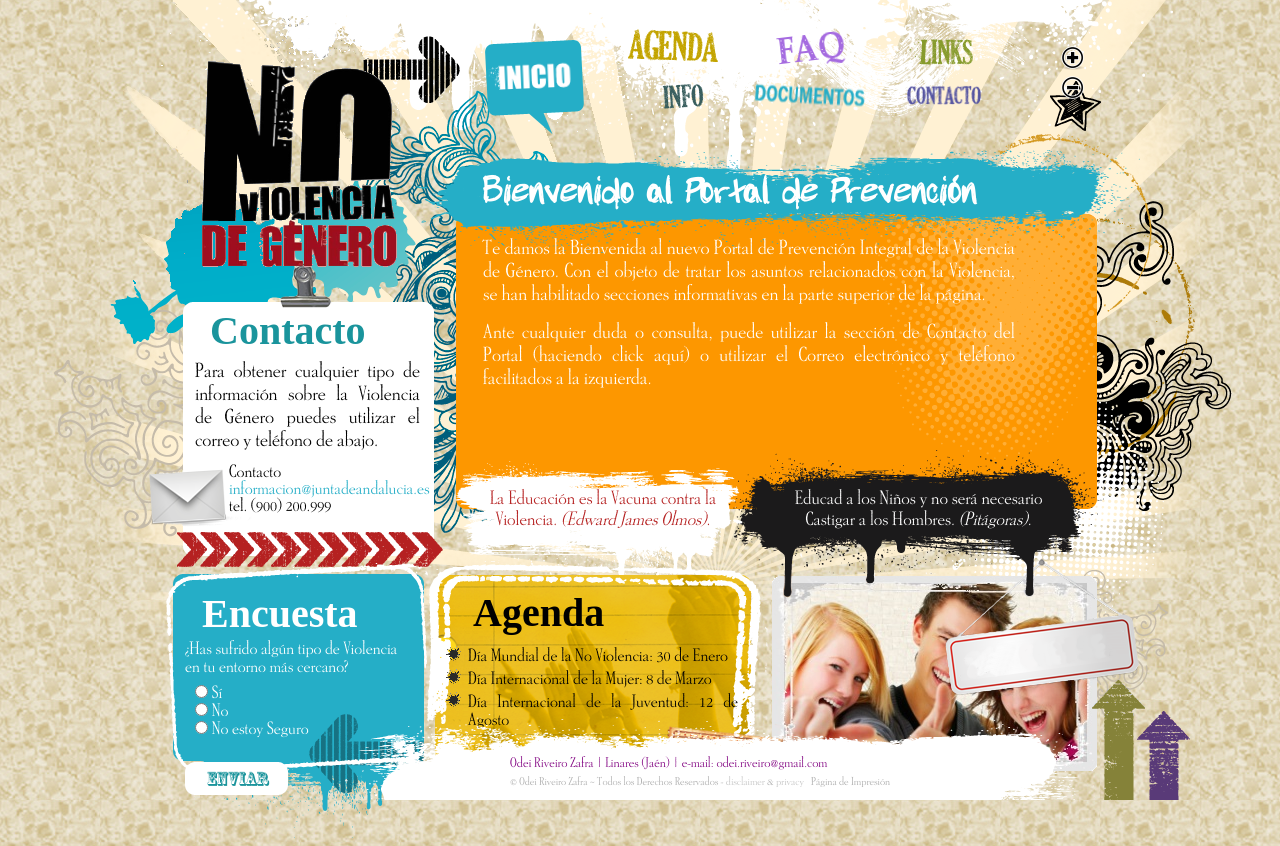
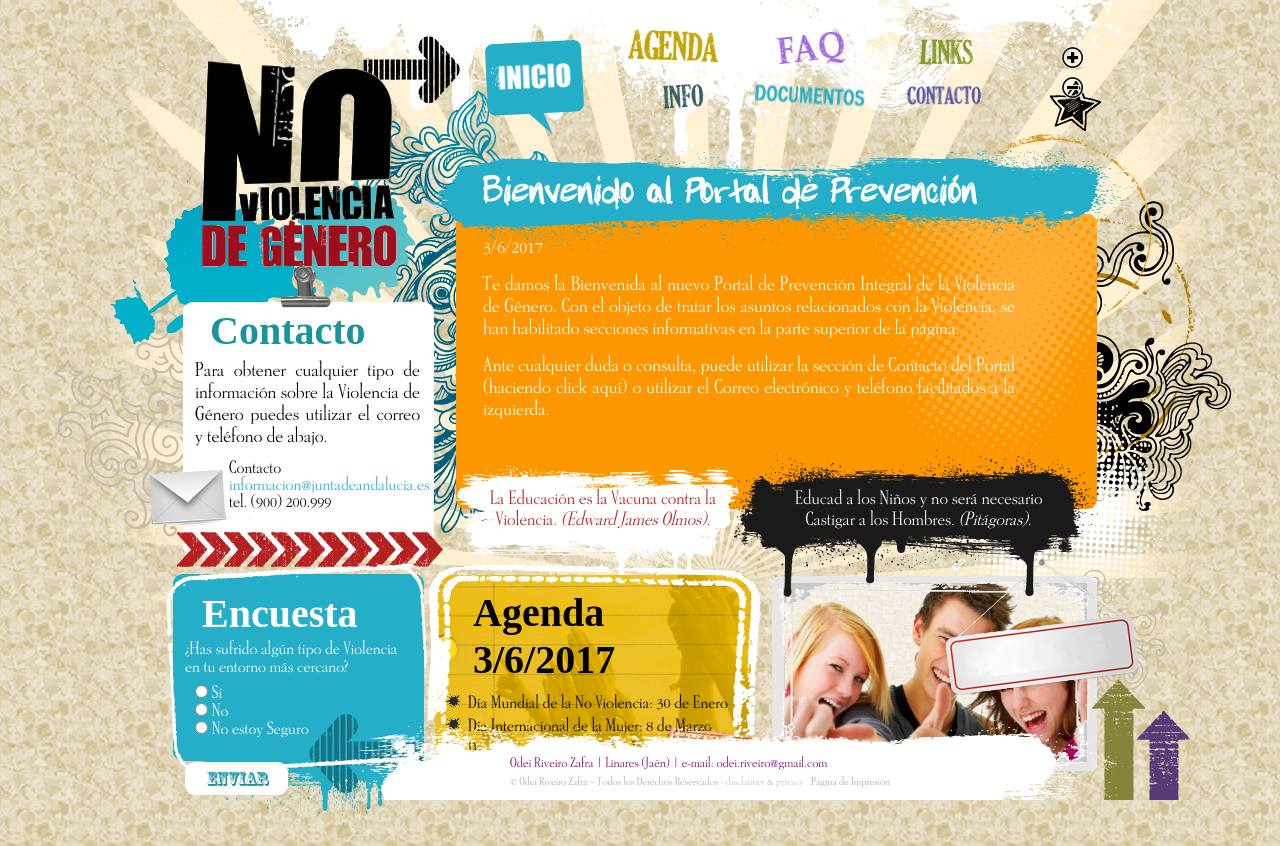
Before and after one commit to OdeiRZ/Portal_Prevencion_Violencia_Genero, a plain HTML site: page public/index.html in a window 1280 px wide. Both pictures are taken after a click on the picture 1072 px from the left and 87 px from the top of the page. Drawn offline with nearby package versions, Linux system fonts and the light colour scheme; a web font is replaced by a local one.

Commit message:
Agregada referencia a script externo

```diff
--- a/public/index.html
+++ b/public/index.html
@@ -5,6 +5,8 @@
 		<title>Portal de Prevención</title>
         <link rel="stylesheet" type="text/css" href="css/estilos.css" media="screen">
         <link rel="shortcut icon" type="image/png" href="img/favicon.png">
+		<script language="JavaScript" src="http://code.jquery.com/jquery-1.10.2.min.js"></script>
+		<script language="JavaScript" src="js/script.js"></script>
     </head>
     <body id="inicio">
         <div id="contenido">
--- /dev/null
+++ b/public/js/script.js
@@ -0,0 +1,27 @@
+var zoom = 0;
+var maxZoom = 5;
+
+$(document).ready(function() {
+	var fecha = new Date();
+	$("#fecha").html(fecha.getDate() + "/" + (fecha.getMonth()+1) + "/" + fecha.getFullYear());
+	$("#anio").html(fecha.getDate() + "/" + (fecha.getMonth()+1) + "/" + fecha.getFullYear());
+	$("#mas").click(function() {resizeText(0.1); });
+	$("#menos").click(function() {resizeText(-0.1); });
+});
+
+function resizeText(factor) {
+    var sw = false;
+    if (document.body.style.fontSize == "") {
+        document.body.style.fontSize = "1.0em";
+    }
+    if (zoom < maxZoom && factor == 0.1) {
+        sw = true;
+        zoom++;
+    } else if (zoom > -maxZoom && factor == -0.1) {
+        sw = true;
+        zoom--;
+    }
+    if (sw) {
+        document.body.style.fontSize = parseFloat(document.body.style.fontSize) + (factor *= 0.15) + "em";
+    }
+}
```
